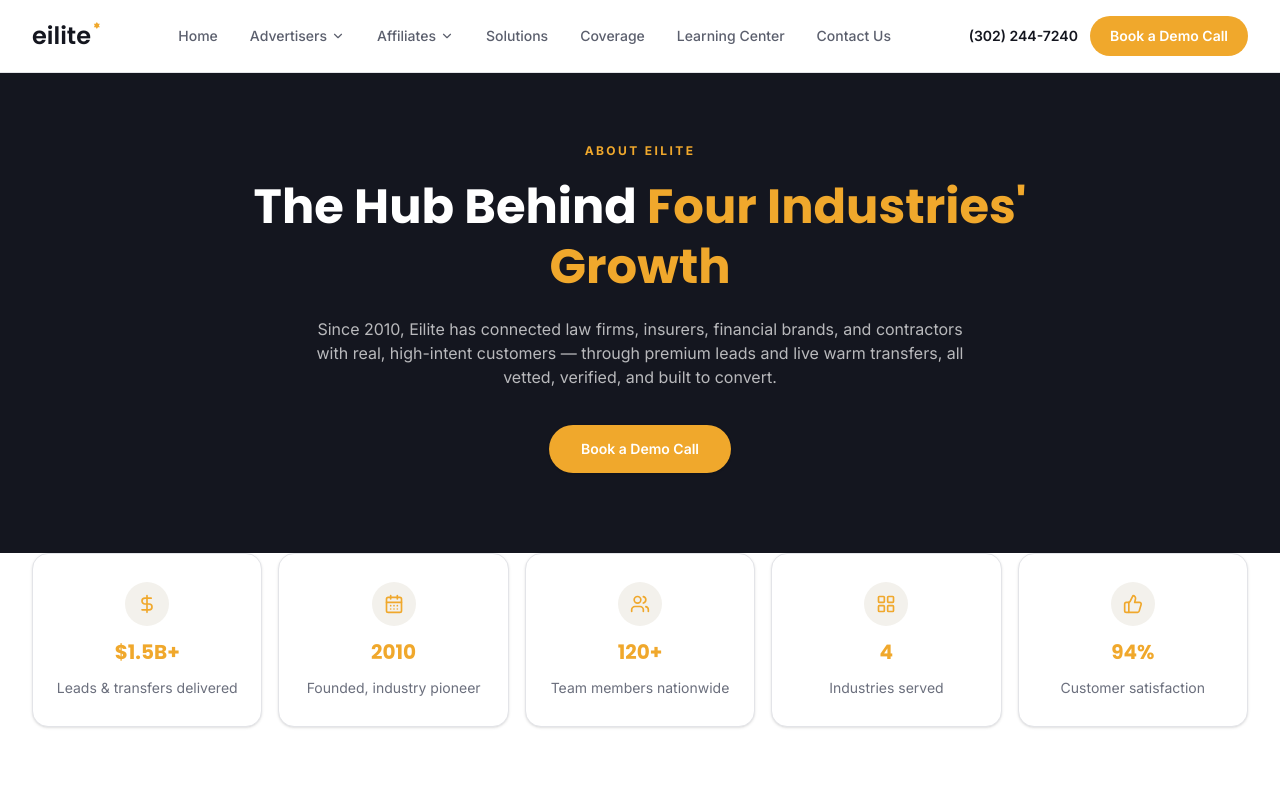
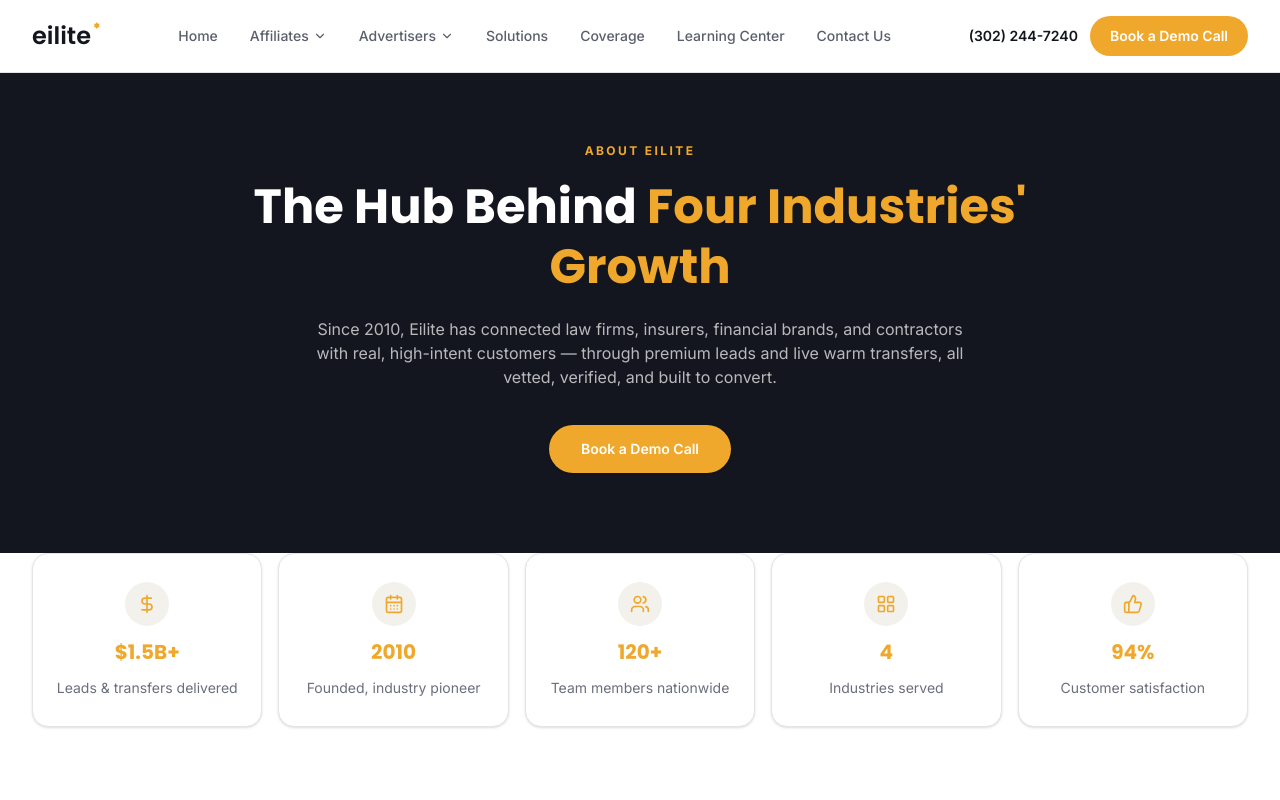
Before and after one commit to nashmihatem-boop/eilite.com, a Next.js app: page /about-us in a window 1280 px wide. Shown: the top 800 px of the page. Built offline with nearby package versions, Linux system fonts and the light colour scheme.

Commit message:
Reorder navbar: Affiliates before Advertisers
Applies to both the desktop dropdown order and the mobile menu
section order.

```diff
--- a/components/layout/Navbar.tsx
+++ b/components/layout/Navbar.tsx
@@ -37,8 +37,8 @@
           >
             Home
           </Link>
+          <NavDropdown label="Affiliates" items={publisherLinks} />
           <NavDropdown label="Advertisers" items={advertiserLinks} />
-          <NavDropdown label="Affiliates" items={publisherLinks} />
           <Link
             href="/solutions"
             className="text-sm font-medium text-[var(--color-ink-soft)] transition-colors hover:text-[var(--color-brand)]"
@@ -97,9 +97,9 @@
             </Link>
 
             <div className="px-3 pt-3 pb-1 text-xs font-semibold uppercase tracking-[0.1em] text-[var(--color-muted)]">
-              Advertisers
+              Affiliates
             </div>
-            {advertiserLinks.map((item) => (
+            {publisherLinks.map((item) => (
               <Link
                 key={item.href}
                 href={item.href}
@@ -111,9 +111,9 @@
             ))}
 
             <div className="px-3 pt-3 pb-1 text-xs font-semibold uppercase tracking-[0.1em] text-[var(--color-muted)]">
-              Affiliates
+              Advertisers
             </div>
-            {publisherLinks.map((item) => (
+            {advertiserLinks.map((item) => (
               <Link
                 key={item.href}
                 href={item.href}
```
